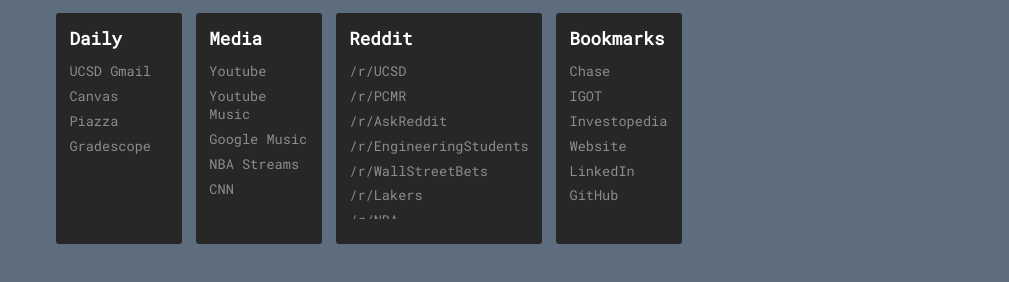
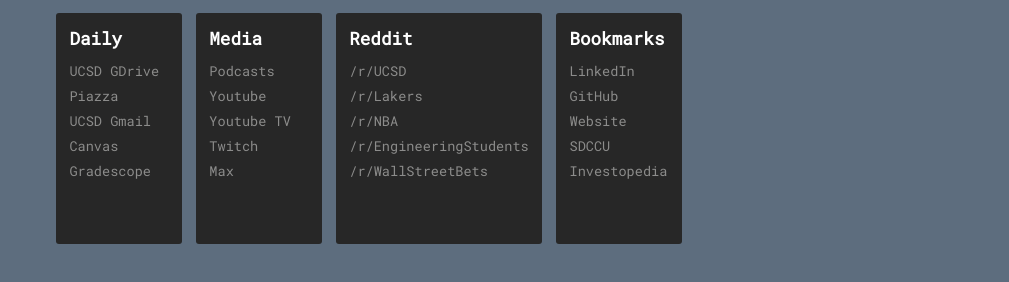
Before and after one commit to AmnesiacSloth/Homepage, a plain HTML site: page index.html in a window 1280 px wide. Shown: the part 342-624 px from the top of the page, without its empty margins (271-1280 px from the left). Drawn offline with Linux system fonts and the light colour scheme; no server answers.

Commit message:
update & reformat

```diff
--- a/index.html
+++ b/index.html
@@ -255,43 +255,41 @@ body {
             <div class="bookmark-set">
                 <div class="bookmark-title">Daily</div>
                 <div class="bookmark-inner-container">
-                  <a class="bookmark" href="https://mail.google.com/mail/u/1/#inbox" target="_self">UCSD Gmail</a>
-        					<a class="bookmark" href="https://canvas.ucsd.edu/" target="_self">Canvas</a>
-                  <a class="bookmark" href="https://piazza.com/class/k85duuui5pp3y9#" target="_self">Piazza</a>
-        					<a class="bookmark" href="https://www.gradescope.com/" target="_self">Gradescope</a>
+                    <a class="bookmark" href="https://drive.google.com/drive/u/4/home" target="_self">UCSD GDrive</a>
+                    <a class="bookmark" href="https://piazza.com/class/lr4d8hko2oq1w9" target="_self">Piazza</a>
+                    <a class="bookmark" href="https://mail.google.com/mail/u/1/#inbox" target="_self">UCSD Gmail</a>
+        			<a class="bookmark" href="https://canvas.ucsd.edu/" target="_self">Canvas</a>
+        			<a class="bookmark" href="https://www.gradescope.com/" target="_self">Gradescope</a>
                 </div>
             </div>
             <div class="bookmark-set">
                 <div class="bookmark-title">Media</div>
                 <div class="bookmark-inner-container">
-          <a class="bookmark" href="https://youtube.com" target="_self">Youtube</a>
-          <a class="bookmark" href="https://music.youtube.com" target="_self">Youtube Music</a>
-          <a class="bookmark" href="https://play.google.com/music/listen#/home" target="_self">Google Music</a>
-					<a class="bookmark" href="http://nba4live.xyz/" target="_self">NBA Streams</a>
-					<a class="bookmark" href="https://www.cnn.com" target="_self">CNN</a>
+                    <a class="bookmark" href="https://podcast.ucsd.edu/default.aspx" target="_self">Podcasts</a>
+                    <a class="bookmark" href="https://youtube.com" target="_self">Youtube</a>
+                    <a class="bookmark" href="https://tv.youtube.com/?onboard=1&noapp=1" target="_self">Youtube TV</a>
+                    <a class="bookmark" href="https://www.twitch.tv" target="_self">Twitch</a>
+					<a class="bookmark" href="https://play.max.com/" target="_self">Max</a>
                 </div>
             </div>
             <div class="bookmark-set">
             <div class="bookmark-title">Reddit</div>
                 <div class="bookmark-inner-container">
 					<a class="bookmark" href="https://www.reddit.com/r/UCSD/" target="_self">/r/UCSD</a>
-                    <a class="bookmark" href="https://www.reddit.com/r/pcmasterrace/" target="_self">/r/PCMR</a>
-					<a class="bookmark" href="https://old.reddit.com/r/AskReddit/" target="_self">/r/AskReddit</a>
+                    <a class="bookmark" href="https://old.reddit.com/r/lakers/" target="_self">/r/Lakers</a>
+					<a class="bookmark" href="https://old.reddit.com/r/NBA/" target="_self">/r/NBA</a>
                     <a class="bookmark" href="https://old.reddit.com/r/EngineeringStudents/" target="_self">/r/EngineeringStudents</a>
 					<a class="bookmark" href="https://www.reddit.com/r/wallstreetbets/" target="_self">/r/WallStreetBets</a>
-                    <a class="bookmark" href="https://old.reddit.com/r/lakers/" target="_self">/r/Lakers</a>
-					<a class="bookmark" href="https://old.reddit.com/r/NBA/" target="_self">/r/NBA</a>
                 </div>
             </div>
             <div class="bookmark-set">
                 <div class="bookmark-title">Bookmarks</div>
                 <div class="bookmark-inner-container">
-                    <a class="bookmark" href="https://www.chase.com/" target="_self">Chase</a>
-                    <a class="bookmark" href="file:///C:/Users/Chris/Documents/The%20Inner%20Game%20of%20Tennis.pdf" target="_self">IGOT</a>
-                    <a class="bookmark" href="https://www.investopedia.com/" target="_self">Investopedia</a>
-                    <a class="bookmark" href="file:///C:/Users/cjvelasq/Desktop/ChrisVelasquez.com/index.html" target="_self">Website</a>
                     <a class="bookmark" href="https://www.linkedin.com/in/christian-velasquez-b6819a1a5/" targer="_self">LinkedIn</a>
                     <a class="bookmark" href="https://github.com/AmnesiacSloth" targer="_self">GitHub</a>
+                    <a class="bookmark" href="file:///C:/Users/cjvelasq/Desktop/ChrisVelasquez.com/index.html" target="_self">Website</a>
+                    <a class="bookmark" href="https://www.sdccu.com/" target="_self">SDCCU</a>
+                    <a class="bookmark" href="https://www.investopedia.com/" target="_self">Investopedia</a>
                 </div>
             </div>
         </div>
@@ -302,7 +300,7 @@ body {
         function search(e) {
             if (e.keyCode == 13) {
                 var val = document.getElementById("search-field").value;
-                window.open("https://google.com/search?q=" + val);
+                window.open("https://google.com/search?q=" + val, "_self");
             }
         }
         // Get current time and format
```
